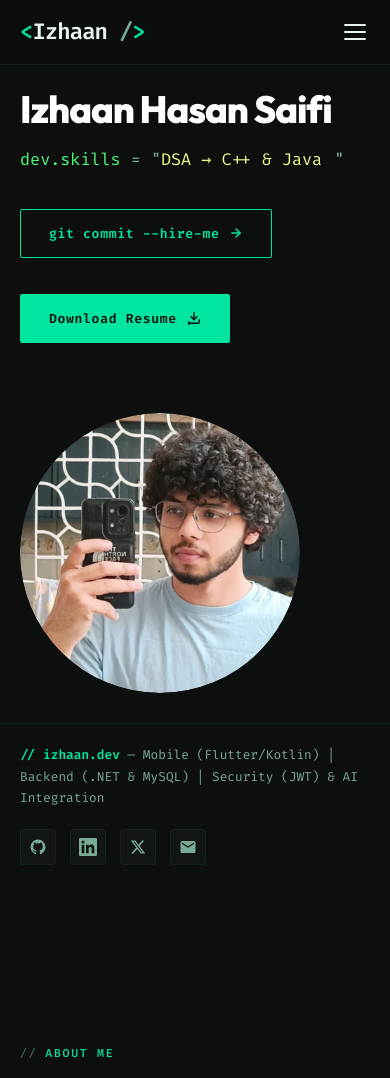
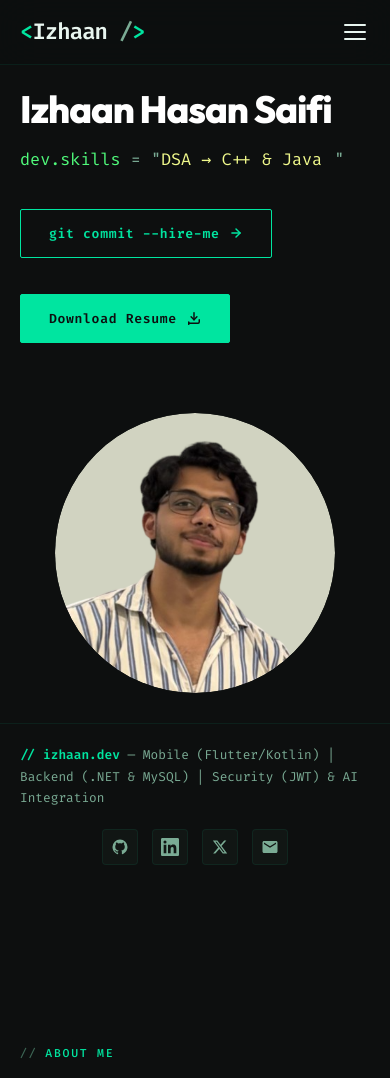
Before and after one commit to Izhaan21/Portfolio, a React (Vite) app: page / in a window 390 px wide. Shown: the top 1078 px of the page. Built offline with nearby package versions, Linux system fonts and the light colour scheme.

Commit message:
update profile picture and center socials in hero section

```diff
--- a/src/index.css
+++ b/src/index.css
@@ -431,7 +431,7 @@ ul { list-style: none; }
 .hero-social-block {
   display: flex;
   gap: 14px;
-  width: 380px;
+  width: 340px;
   justify-content: center;
   flex-wrap: wrap;
 }
@@ -1139,7 +1139,7 @@ ul { list-style: none; }
     width: 280px;
     height: 280px;
     max-width: 100%;
-    margin: 30px auto 30px 0;
+    margin: 30px auto;
   }
   .hero-bottom-bar { padding: 20px; flex-direction: column; gap: 20px; align-items: flex-start; }
   .tech-grid { grid-template-columns: repeat(3, 1fr); }
@@ -1156,6 +1156,6 @@ ul { list-style: none; }
   }
   .hero-social-block {
     width: 100% !important;
-    justify-content: flex-start !important;
+    justify-content: center !important;
   }
 }
```
Also changed, not shown: public/profile.jpg.
